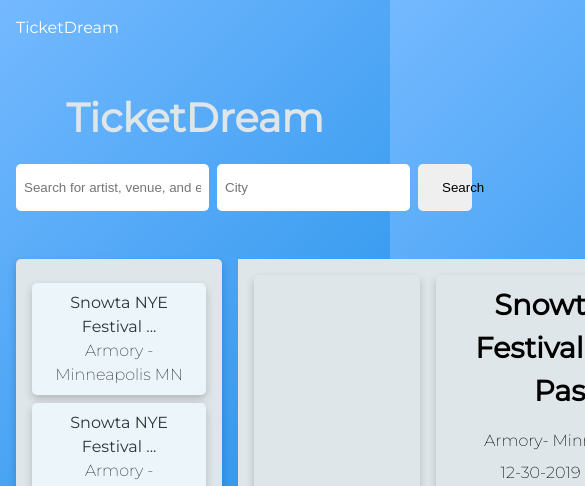
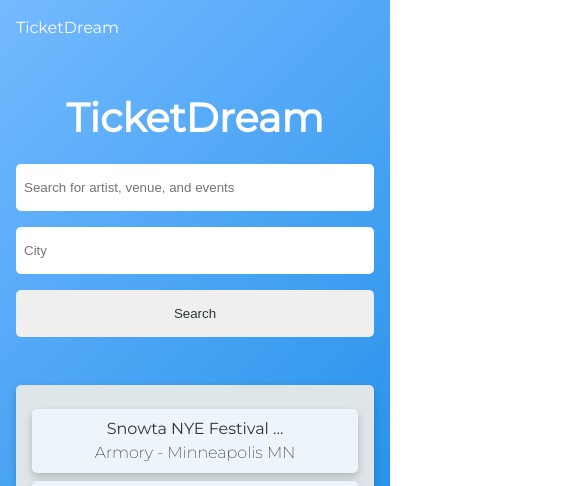
Before and after one commit to Suonx002/TicketDream, a plain HTML site: page dist/index.html in a window 390 px wide. Shown: the top 486 px of the page, 585 px wide, since content can reach past the window. Drawn offline with Linux system fonts and the light colour scheme.

Commit message:
add responsive for mobile, tablet and tablet pro

```diff
--- a/sass/style.scss
+++ b/sass/style.scss
@@ -215,13 +215,16 @@
 // search bar form
 
 .section {
+  h2 {
+    color: #fff;
+  }
   &-search-bar {
     .search-form {
       display: flex;
       flex-direction: row;
       .search-input,
       .city-input,
-      .search-btn {
+      .btn-search {
         padding: 1rem 0.5rem;
         outline: none;
         color: $dark-color;
@@ -366,3 +369,80 @@
     padding: 1rem;
   }
 }
+
+// tablet pro
+@media screen and (max-width: 1050px) {
+  .section {
+    &-search-results {
+      .results-container {
+        grid-template-columns: 40% 60%;
+        //right container
+        .right-container {
+          .event-content {
+            grid-template-columns: 1fr;
+          }
+
+          .venue-detail {
+            // venue collection
+            .venue-collections {
+              grid-template-columns: repeat(2, 1fr);
+            }
+          }
+        }
+      }
+    }
+  }
+}
+
+// tablet
+@media screen and (max-width: 800px) {
+  .section {
+    &-search-results {
+      .results-container {
+        //right container
+        .right-container {
+          // artist lineup
+          .artist-lineup {
+            .artist-collections {
+              flex-direction: column;
+              justify-content: center;
+            }
+          }
+          .venue-detail {
+            // venue collection
+            .venue-collections {
+              grid-template-columns: 1fr;
+            }
+          }
+        }
+      }
+    }
+  }
+}
+
+// mobile
+@media screen and (max-width: 688px) {
+  .section {
+    &-search-bar {
+      .search-form {
+        display: flex;
+        flex-direction: column;
+        justify-content: center;
+        align-items: center;
+        .search-input,
+        .city-input {
+          width: 100%;
+          margin-bottom: 1rem;
+        }
+        .btn-search {
+          width: 100%;
+        }
+      }
+    }
+    &-search-results {
+      .results-container {
+        grid-template-columns: 1fr;
+      }
+    }
+  }
+}
```
Also changed, not shown: dist/css/style.min.css, 1 other file.
